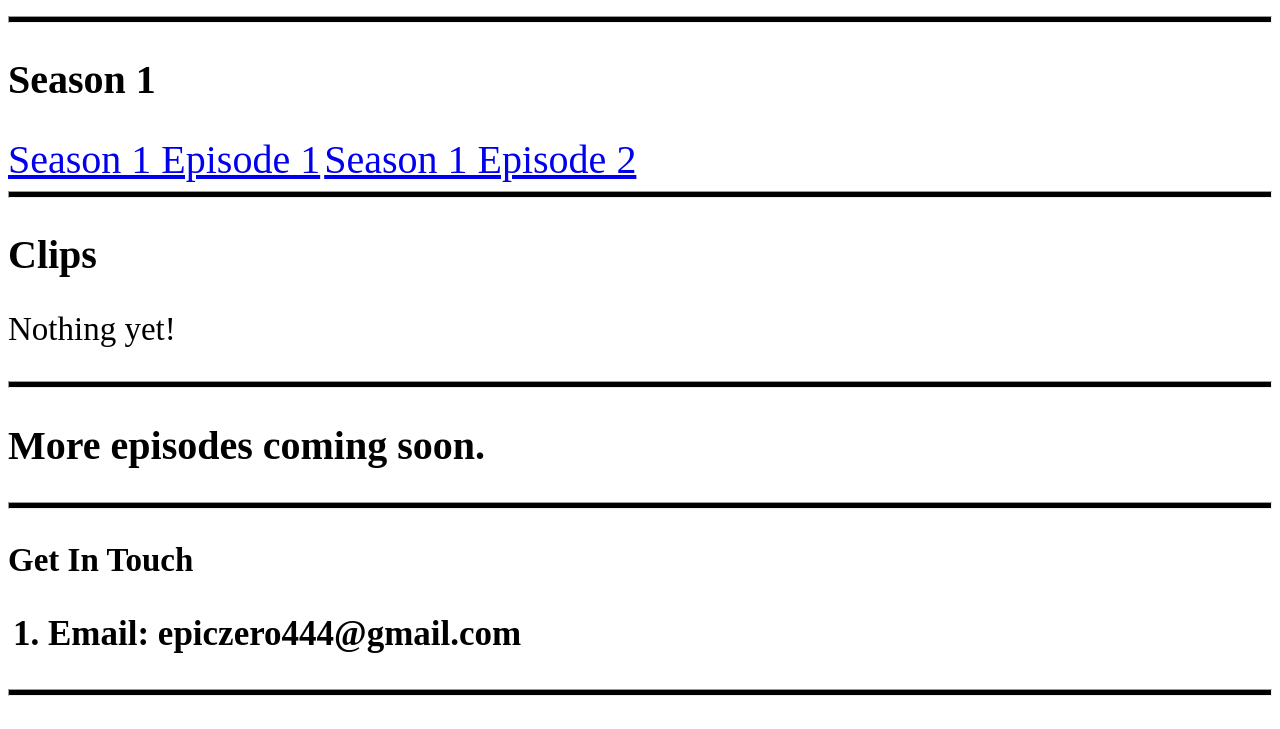
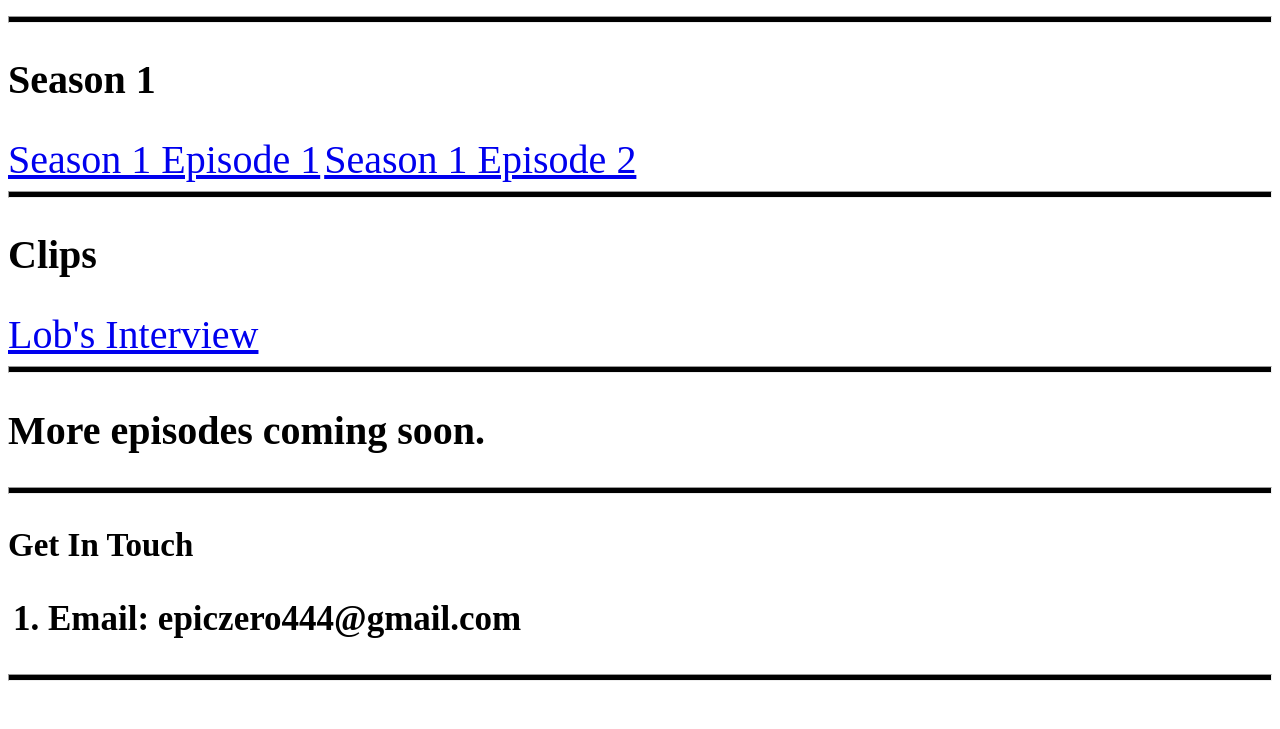
Before and after one commit to Emaz-Anter/EMA, a plain HTML site: page BLSS.html in a window 1280 px wide. Shown: the part 808-1537 px from the top of the page. Drawn offline with Linux system fonts and the light colour scheme.

Commit message:
Add Lob's Interview to BLSS page

```diff
--- a/BLSS.html
+++ b/BLSS.html
@@ -21,7 +21,7 @@
   <a href=https://drive.google.com/file/d/1vPOQWemEz9DRT9n4XHVrvwYZG5F5_veA/view?usp=sharing>Season 1 Episode 2</a>
   <hr>
   <h2>Clips</h2>
-  <p>Nothing yet!</p>
+  <a href=https://drive.google.com/file/d/1BzkSKFbsyMG4AcDg3s9_--mn3n9LTmNK/view>Lob's Interview</a>
   <hr>
   <h2>More episodes coming soon.<h2>
       <hr>
```
